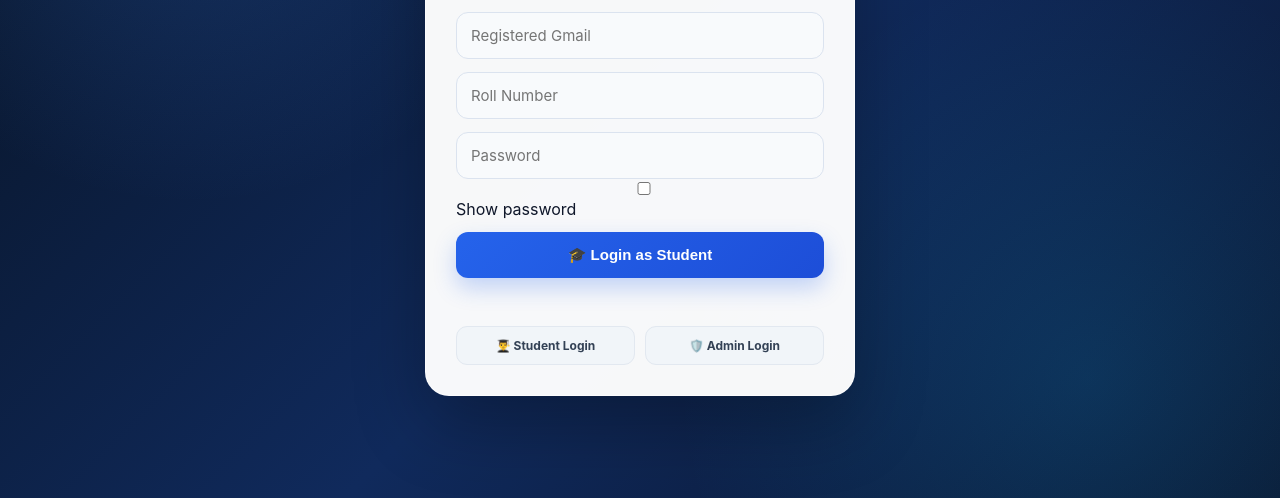
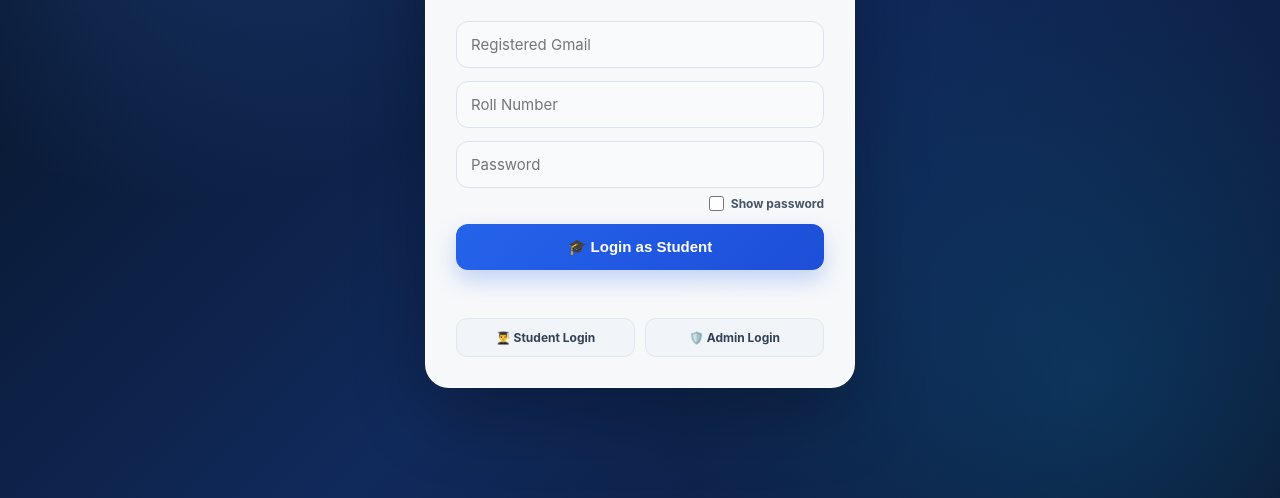
Before and after one commit to shariquehaseeb784-png/college-management-system, a website: page public/login.html in a window 1280 px wide. Shown: the part 302-800 px from the top of the page. Drawn offline with Linux system fonts and the light colour scheme.

Commit message:
Style student password field and checkbox

```diff
--- a/public/auth.css
+++ b/public/auth.css
@@ -4,3 +4,4 @@ body{margin:0;font-family:Inter,ui-sans-serif,system-ui,-apple-system,"Segoe UI"
 .brand{width:78px;height:78px;margin:0 auto 20px;display:grid;place-items:center;font-size:44px;border-radius:24px;background:rgba(255,255,255,.1);border:1px solid rgba(255,255,255,.18);box-shadow:0 18px 45px rgba(0,0,0,.25);color:white}
 .card h1{text-align:center;margin:0 0 7px;font-size:29px;letter-spacing:-.7px}.card>p{text-align:center;color:var(--muted);margin:0 0 24px;font-size:14px}.card form{display:grid;gap:13px}.card input{width:100%;padding:13px 14px;border-radius:12px;border:1px solid #dbe3ef;background:#f8fafc;font:inherit;font-size:15px;transition:.2s}.card input:focus{outline:none;border-color:var(--blue);background:#fff;box-shadow:0 0 0 4px rgba(37,99,235,.11)}.card button{width:100%;padding:14px;border:0;border-radius:12px;background:linear-gradient(135deg,var(--blue),var(--blue2));color:#fff;cursor:pointer;font-weight:800;font-size:15px;box-shadow:0 10px 22px rgba(37,99,235,.25);transition:.2s}.card button:hover{transform:translateY(-2px)}#error{color:#dc2626;text-align:center;min-height:20px;font-size:13px;margin:12px 0 0}.role-links{display:grid;grid-template-columns:1fr 1fr;gap:10px;margin-top:16px}.role-links a{padding:11px 10px;border-radius:11px;text-decoration:none;text-align:center;font-size:12px;font-weight:750;color:#334155;background:#f1f5f9;border:1px solid #e2e8f0}.role-links a:hover{background:#eff6ff;border-color:#bfdbfe;color:var(--blue)}
 @media(max-width:480px){body{padding:16px}.card{padding:24px}.brand{width:68px;height:68px;font-size:38px}.card h1{font-size:26px}}
+.student-password{display:grid;gap:8px}.student-password>label{display:flex;justify-content:flex-end;align-items:center;gap:7px;margin:0;color:#475569;font-size:12px;font-weight:650;cursor:pointer}.student-password>label input{width:15px;height:15px;margin:0;accent-color:var(--blue);cursor:pointer}.student-password>input{width:100%}
```
